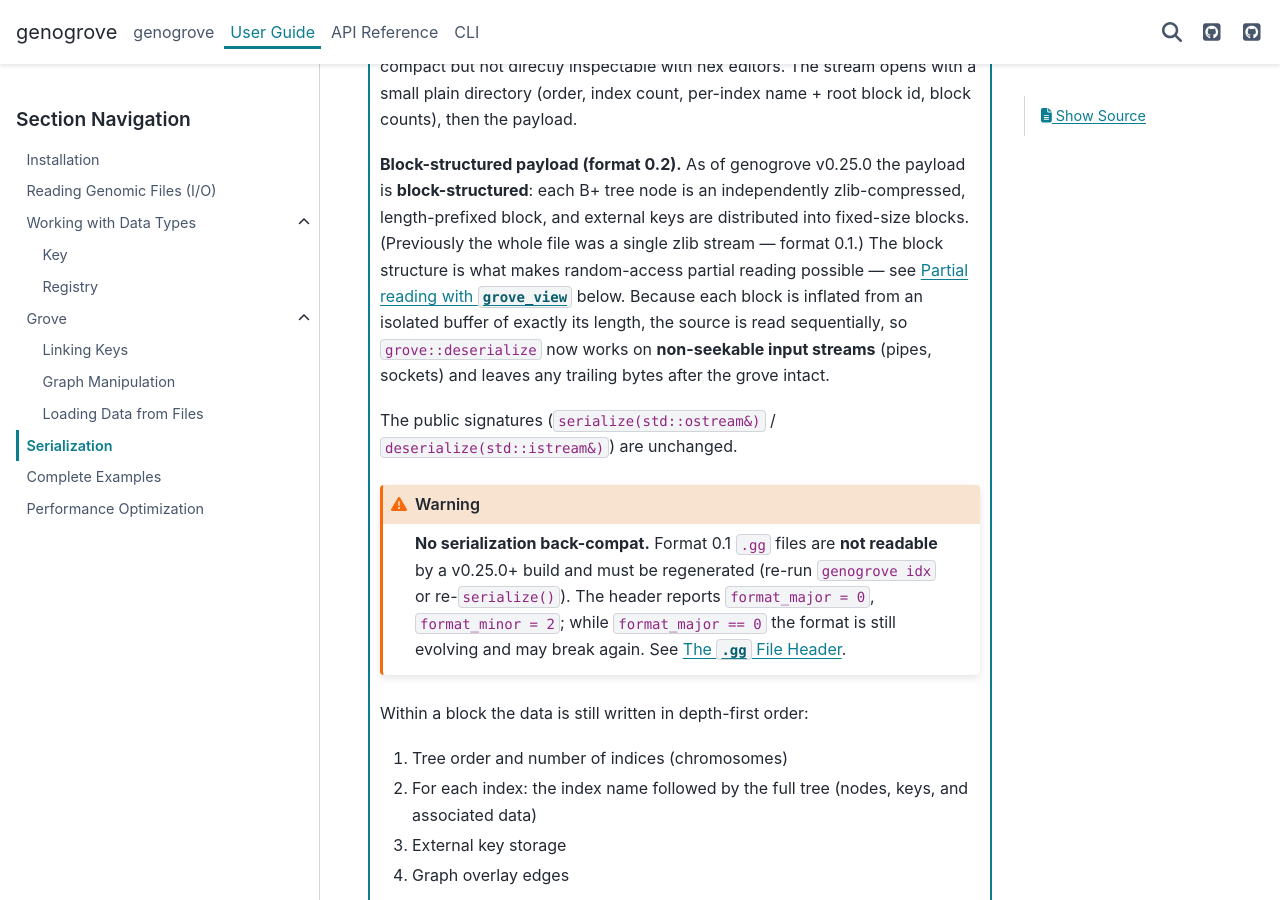
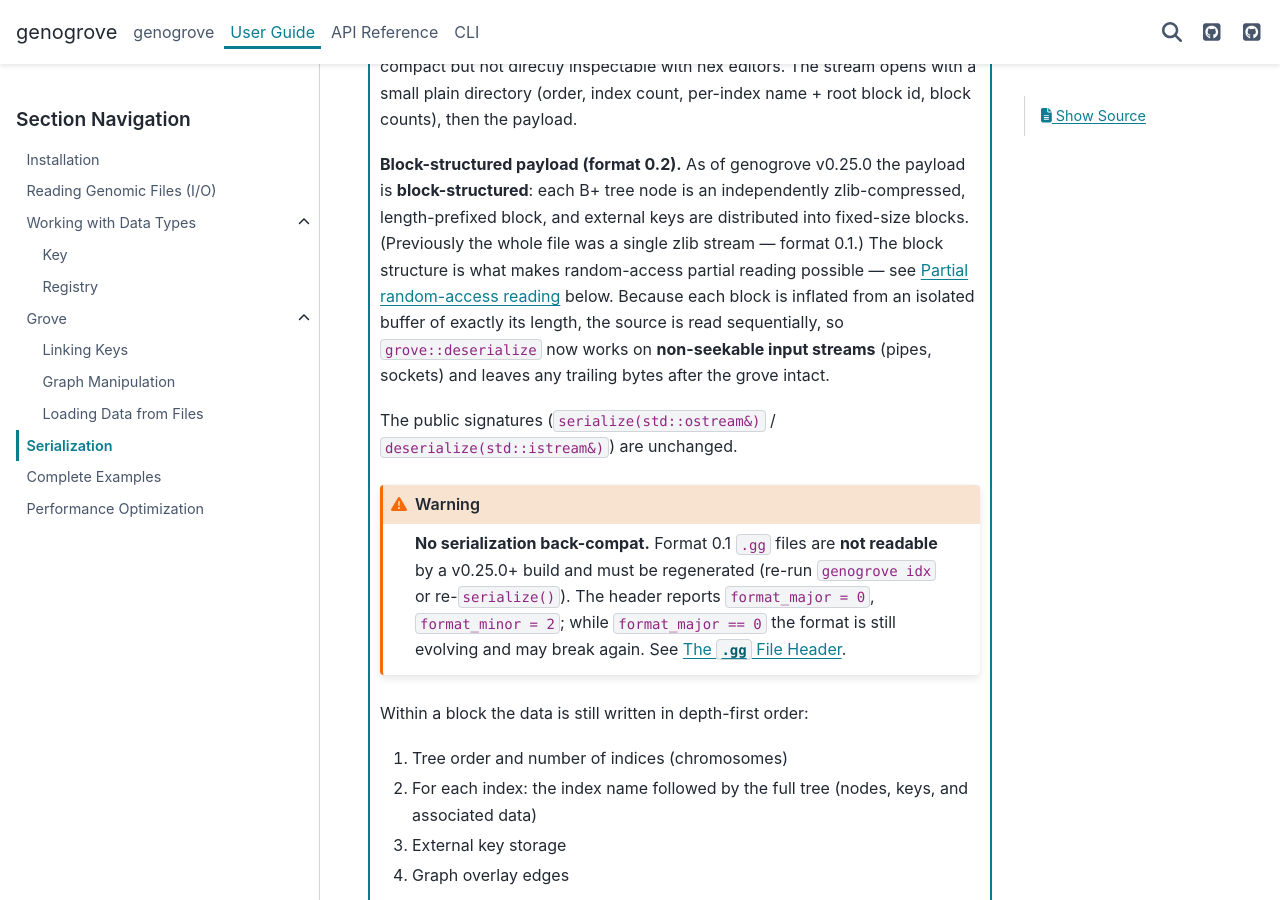
Before and after one commit to genogrove/docs, a Sphinx documentation site: the page built from source/guide/serialization.md, in a window 1280 px wide and 900 px high, scrolled down 1324 px. Built offline with Sphinx 7.4.7 and the PyData theme 0.15.4, drawn with Linux system fonts in a browser that asks for light colours; some of the changed text lies outside the part shown.

Commit message:
Use relative-path links for cross-file section refs (CodeRabbit)
Replace fragment-only anchors with relative-path links to heading
anchors so they resolve in-build and pass markdownlint MD051. Rename the
grove_view section heading to an underscore-free slug and drop the now
redundant explicit-label targets.

````diff
--- a/source/guide/serialization.md
+++ b/source/guide/serialization.md
@@ -65,7 +65,7 @@
 **block-structured**: each B+ tree node is an independently zlib-compressed, length-prefixed block,
 and external keys are distributed into fixed-size blocks. (Previously the whole file was a single
 zlib stream — format 0.1.) The block structure is what makes random-access partial reading possible
-— see [Partial reading with `grove_view`](#partial-reading-with-grove-view) below. Because each
+— see [Partial random-access reading](#partial-random-access-reading) below. Because each
 block is inflated from an isolated buffer of exactly its length, the source is read sequentially,
 so `grove::deserialize` now works on **non-seekable input streams** (pipes, sockets) and leaves any
 trailing bytes after the grove intact.
@@ -229,13 +229,12 @@
 grove payloads back-to-back, sentinel trailers) works without a seekable source.
 
 ```{note}
-Random-access *partial* reading via [`grove_view`](#partial-reading-with-grove-view) still needs a
+Random-access *partial* reading via [`grove_view`](#partial-random-access-reading) still needs a
 seekable source — it seeks to individual block offsets — which is why `grove_view::open` takes a
 file path rather than an arbitrary stream. Eager `grove::deserialize` has no such requirement.
 ```
 
-(partial-reading-with-grove-view)=
-### Partial reading with `grove_view`
+### Partial random-access reading
 
 `genogrove::structure::grove_view` is a **read-only, partial reader** over a serialized format 0.2
 `.gg`. Where `grove::deserialize` eagerly loads the whole file, `grove_view` loads only the blocks a
@@ -282,12 +281,12 @@
 - **Not thread-safe**, and no `flanking()` yet (eager `grove` only).
 - Requires a plain format-0.2 `.gg` written by `grove::serialize`.
 
-The CLI's `isec --in-place` is built on `grove_view` — see the [CLI reference](#in-place-querying).
+The CLI's `isec --in-place` is built on `grove_view` — see the [CLI reference](../cli.md#in-place-querying).
 
 ### CLI indexes carry edge metadata
 
 The `.gg` indexes written by the `idx` / `isec` CLI use `grove<interval, {bed,gff}_entry, std::string>`
-— a `std::string` graph-edge type — so that `idx --links` can attach [per-edge metadata](#cli-links).
+— a `std::string` graph-edge type — so that `idx --links` can attach [per-edge metadata](../cli.md#links-attaching-graph-edges).
 This changed the on-disk format from the earlier `void` edge type: **CLI-built indexes from before
 v0.25.0 must be regenerated.** (Consistent with the format-0.2 no-back-compat policy above.)
 
````
Also changed, not shown: source/cli.md (+1 -3 lines).
